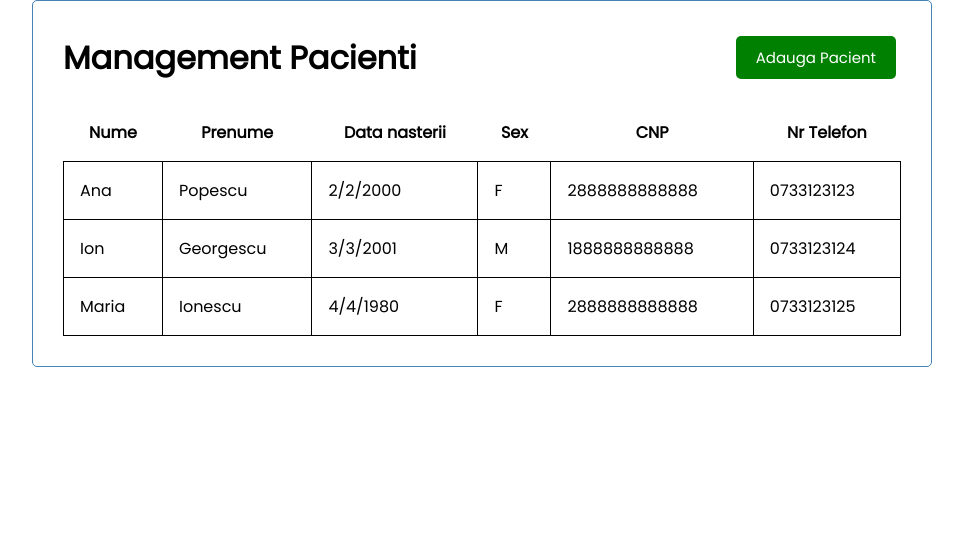
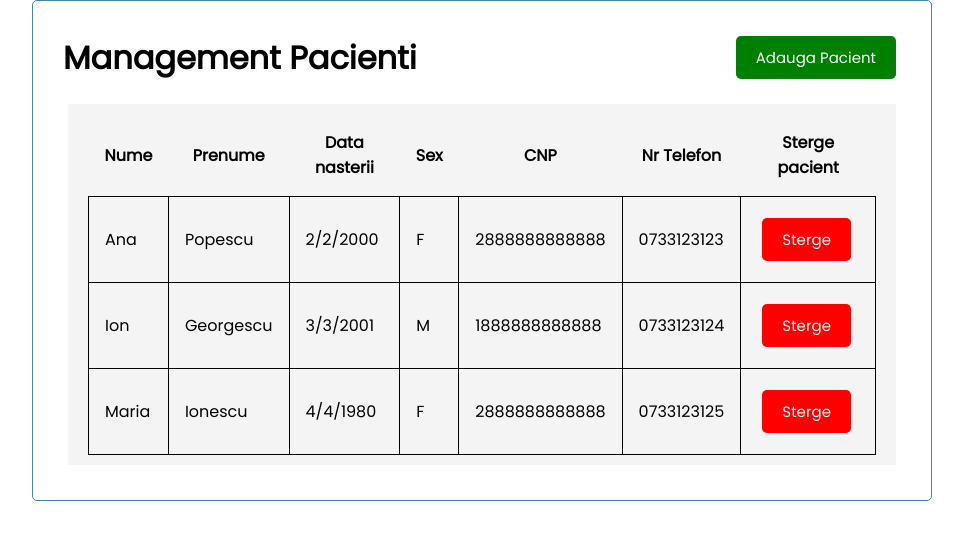
Before and after one commit to DianaGradinaru/angular-hw, an Angular app: page / in a window 1280 px wide. Shown: the top 540 px of the page, without its empty margins (158-1121 px from the left). Built offline with nearby package versions, Linux system fonts and the light colour scheme.

Commit message:
implemented services

```diff
--- a/package.json
+++ b/package.json
@@ -18,6 +18,11 @@
     "@angular/platform-browser": "~13.3.0",
     "@angular/platform-browser-dynamic": "~13.3.0",
     "@angular/router": "~13.3.0",
+    "@fortawesome/angular-fontawesome": "^0.10.2",
+    "@fortawesome/fontawesome-svg-core": "^6.1.0",
+    "@fortawesome/free-brands-svg-icons": "^6.1.0",
+    "@fortawesome/free-regular-svg-icons": "^6.1.0",
+    "@fortawesome/free-solid-svg-icons": "^6.1.0",
     "rxjs": "~7.5.0",
     "tslib": "^2.3.0",
     "zone.js": "~0.11.4"
--- a/src/app/app.module.ts
+++ b/src/app/app.module.ts
@@ -6,6 +6,7 @@ import { HeaderComponent } from './components/header/header.component';
 import { ButtonComponent } from './components/button/button.component';
 import { PacientiComponent } from './components/pacienti/pacienti.component';
 import { PacientItemComponent } from './components/pacient-item/pacient-item.component';
+import { FontAwesomeModule } from '@fortawesome/angular-fontawesome';
 
 @NgModule({
   declarations: [
@@ -16,7 +17,8 @@ import { PacientItemComponent } from './components/pacient-item/pacient-item.com
     PacientItemComponent
   ],
   imports: [
-    BrowserModule
+    BrowserModule,
+    FontAwesomeModule
   ],
   providers: [],
   bootstrap: [AppComponent]
--- a/src/app/components/pacient-item/pacient-item.component.css
+++ b/src/app/components/pacient-item/pacient-item.component.css
@@ -1,8 +1,9 @@
 .pacient, td
  {
     border: 1px solid black;
+}
 
-}
+
 
 td {
     padding: 1em;
--- a/src/app/components/pacient-item/pacient-item.component.html
+++ b/src/app/components/pacient-item/pacient-item.component.html
@@ -1,24 +1,9 @@
-<!-- <div class="pacient">
-  <table>
-    <thead>
-      <tr>
-        <th>Nume</th>
-        <th>Prenume</th>
-        <th>Data nasterii</th>
-        <th>Sex</th>
-        <th>CNP</th>
-        <th>Nr Telefon</th>
-      </tr>
-    </thead>
-    <tbody> -->
-<!-- <tr> -->
 <td>{{ pacient.nume }}</td>
 <td>{{ pacient.prenume }}</td>
 <td>{{ pacient.dataNasterii }}</td>
 <td>{{ pacient.sex }}</td>
 <td>{{ pacient.cnp }}</td>
 <td>{{ pacient.telefon }}</td>
-<!-- </tr> -->
-<!-- </tbody>
-  </table>
-</div> -->
+<td>
+  <app-button color="red" text="Sterge"></app-button>
+</td>
--- a/src/app/components/pacient-item/pacient-item.component.ts
+++ b/src/app/components/pacient-item/pacient-item.component.ts
@@ -1,5 +1,6 @@
 import { Component, OnInit, Input } from '@angular/core';
 import { Pacient } from 'src/app/Pacient';
+import { faTimes } from '@fortawesome/free-solid-svg-icons';
 
 @Component({
   selector: '[app-pacient-item]',
@@ -9,6 +10,7 @@ import { Pacient } from 'src/app/Pacient';
 export class PacientItemComponent implements OnInit {
 
   @Input() pacient!: Pacient;
+  faTimes = faTimes;
 
   constructor() { }
 
--- a/src/app/components/pacienti/pacienti.component.css
+++ b/src/app/components/pacienti/pacienti.component.css
@@ -7,3 +7,10 @@ td,
 th {
     padding: 1em;
 }
+.pacient {
+    display: flex;
+    background: #f4f4f4;
+    margin: 5px;
+    padding: 10px 20px;
+    cursor: pointer;
+}
--- a/src/app/components/pacienti/pacienti.component.html
+++ b/src/app/components/pacienti/pacienti.component.html
@@ -8,6 +8,7 @@
         <th>Sex</th>
         <th>CNP</th>
         <th>Nr Telefon</th>
+        <th>Sterge pacient</th>
       </tr>
     </thead>
     <tbody>
@@ -16,14 +17,6 @@
         *ngFor="let pacient of pacienti"
         [pacient]="pacient"
       ></tr>
-      <!-- <tr>
-        <td>{{ pacient.nume }}</td>
-        <td>{{ pacient.prenume }}</td>
-        <td>{{ pacient.dataNasterii }}</td>
-        <td>{{ pacient.sex }}</td>
-        <td>{{ pacient.cnp }}</td>
-        <td>{{ pacient.telefon }}</td>
-      </tr> -->
     </tbody>
   </table>
 </div>
--- a/src/app/components/pacienti/pacienti.component.ts
+++ b/src/app/components/pacienti/pacienti.component.ts
@@ -1,6 +1,6 @@
 import { Component, OnInit } from '@angular/core';
 import { Pacient } from 'src/app/Pacient';
-import { PACIENTI } from 'src/app/mock-pacients';
+import { PacientService } from 'src/app/services/pacient.service';
 
 @Component({
   selector: 'app-pacienti',
@@ -9,11 +9,14 @@ import { PACIENTI } from 'src/app/mock-pacients';
 })
 export class PacientiComponent implements OnInit {
 
-  pacienti: Pacient[] = PACIENTI;
+  pacienti: Pacient[] = [];
 
-  constructor() { }
+  constructor(private pacientService: PacientService) { }
 
   ngOnInit(): void {
+    this.pacientService
+      .getPacienti()
+      .subscribe((pacienti) => this.pacienti = pacienti)
   }
 
 }
--- /dev/null
+++ b/src/app/services/pacient.service.ts
@@ -0,0 +1,17 @@
+import { Injectable } from '@angular/core';
+import { Observable, of } from 'rxjs';
+import { Pacient } from '../Pacient';
+import { PACIENTI } from '../mock-pacients';
+
+@Injectable({
+  providedIn: 'root'
+})
+export class PacientService {
+
+  constructor() { }
+
+  getPacienti(): Observable<Pacient[]> {
+    const pacienti = of(PACIENTI)
+    return pacienti;
+  }
+}
```
Also changed, not shown: 2 other files (tests, documents, lock files or other folders).
